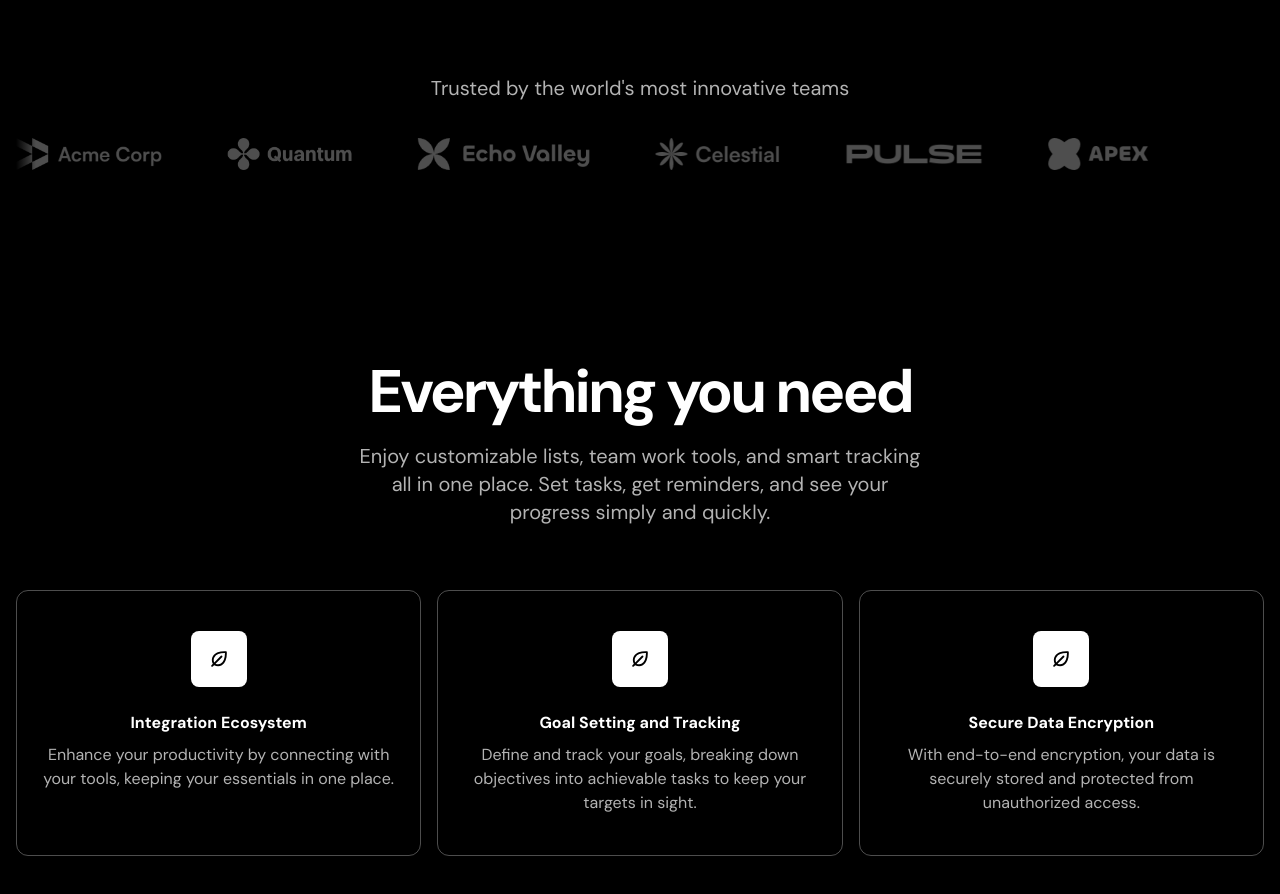
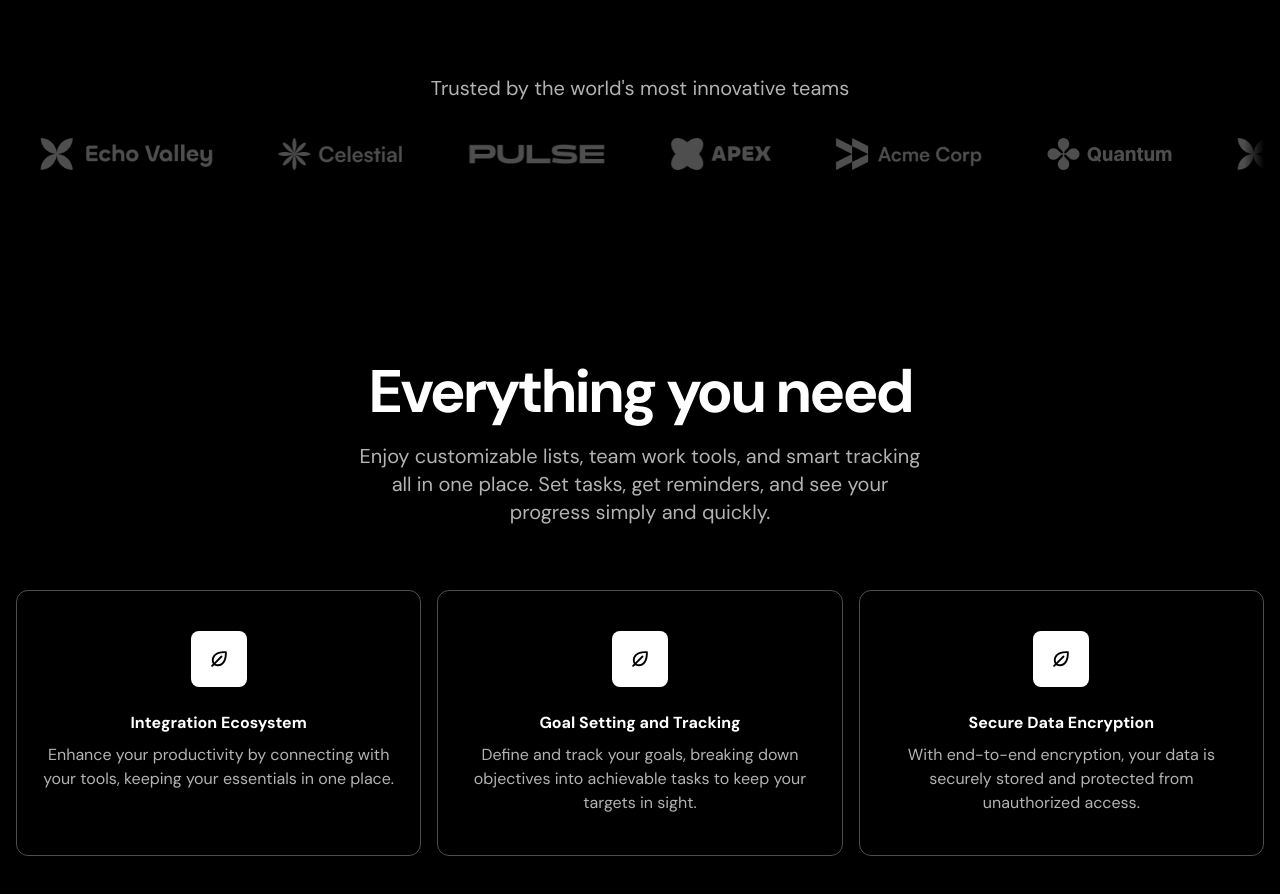
Before and after one commit to AgustinLarzabal/dark-saas-landing-page, a Next.js app: page / in a window 1280 px wide. Shown: the part 860-1754 px from the top of the page. Built offline with nearby package versions, Linux system fonts and the light colour scheme.

Commit message:
add animetion to the logo ticket section

```diff
--- a/components/Hero.tsx
+++ b/components/Hero.tsx
@@ -1,8 +1,7 @@
 "use client";
 
+import { motion } from "framer-motion";
 import Image from "next/image";
-
-import { motion } from "framer-motion";
 
 import ArrowWIcon from "@/assets/icons/arrow-w.svg";
 import cursorImage from "@/assets/images/cursor.png";
--- a/components/LogoTicket.tsx
+++ b/components/LogoTicket.tsx
@@ -1,10 +1,14 @@
+"use client";
+
+import { motion } from "framer-motion";
 import Image from "next/image";
-import acmeLogo from "../assets/images/acme.png";
-import apexLogo from "../assets/images/apex.png";
-import celectialLogo from "../assets/images/celestial.png";
-import echoLogo from "../assets/images/echo.png";
-import pulseLogo from "../assets/images/pulse.png";
-import quantumLogo from "../assets/images/quantum.png";
+
+import acmeLogo from "@/assets/images/acme.png";
+import apexLogo from "@/assets/images/apex.png";
+import celectialLogo from "@/assets/images/celestial.png";
+import echoLogo from "@/assets/images/echo.png";
+import pulseLogo from "@/assets/images/pulse.png";
+import quantumLogo from "@/assets/images/quantum.png";
 
 const images = [
   { src: acmeLogo, alt: "Acme logo" },
@@ -22,8 +26,17 @@
         <h2 className="text-xl text-center text-white/70">
           Trusted by the world&apos;s most innovative teams
         </h2>
-        <div className="overflow-hidden mt-9 before:content-[''] after:content-[''] before:absolute after:absolute before:h-full after:h-full before:w-5 after:w-5 relative after:right-0 before:left-0 before:top-0 after:top-0 before:bg-[linear-gradient(to_right,#000,rgb(0,0,0,0))] after:bg-[linear-gradient(to_left,#000,rgb(0,0,0,0))]">
-          <div className="flex gap-16">
+        <div className="flex overflow-hidden mt-9 before:content-[''] before:z-10 after:content-[''] before:absolute after:absolute before:h-full after:h-full before:w-5 after:w-5 relative after:right-0 before:left-0 before:top-0 after:top-0 before:bg-[linear-gradient(to_right,#000,rgb(0,0,0,0))] after:bg-[linear-gradient(to_left,#000,rgb(0,0,0,0))]">
+          <motion.div
+            transition={{
+              duration: 20,
+              ease: "linear",
+              repeat: Infinity,
+            }}
+            initial={{ translateX: 0 }}
+            animate={{ translateX: "-50%" }}
+            className="flex gap-16 flex-none pr-16"
+          >
             {images.map(({ src, alt }) => (
               <Image
                 key={alt}
@@ -32,7 +45,15 @@
                 className="flex-none h-8 w-auto"
               />
             ))}
-          </div>
+            {images.map(({ src, alt }) => (
+              <Image
+                key={alt}
+                src={src}
+                alt={alt}
+                className="flex-none h-8 w-auto "
+              />
+            ))}
+          </motion.div>
         </div>
       </div>
     </div>
```
